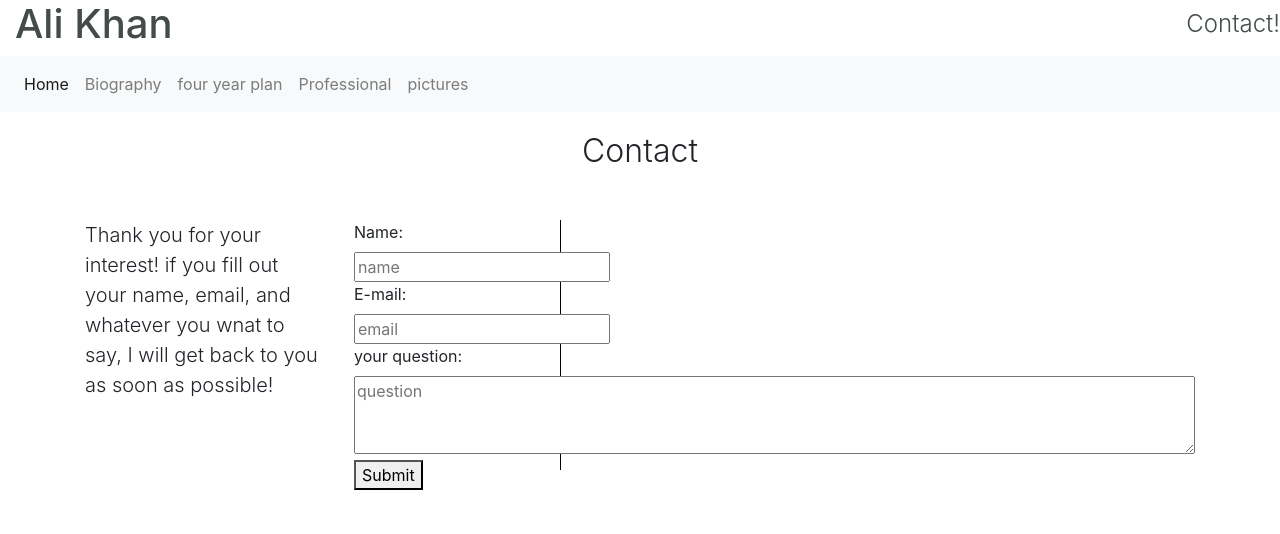
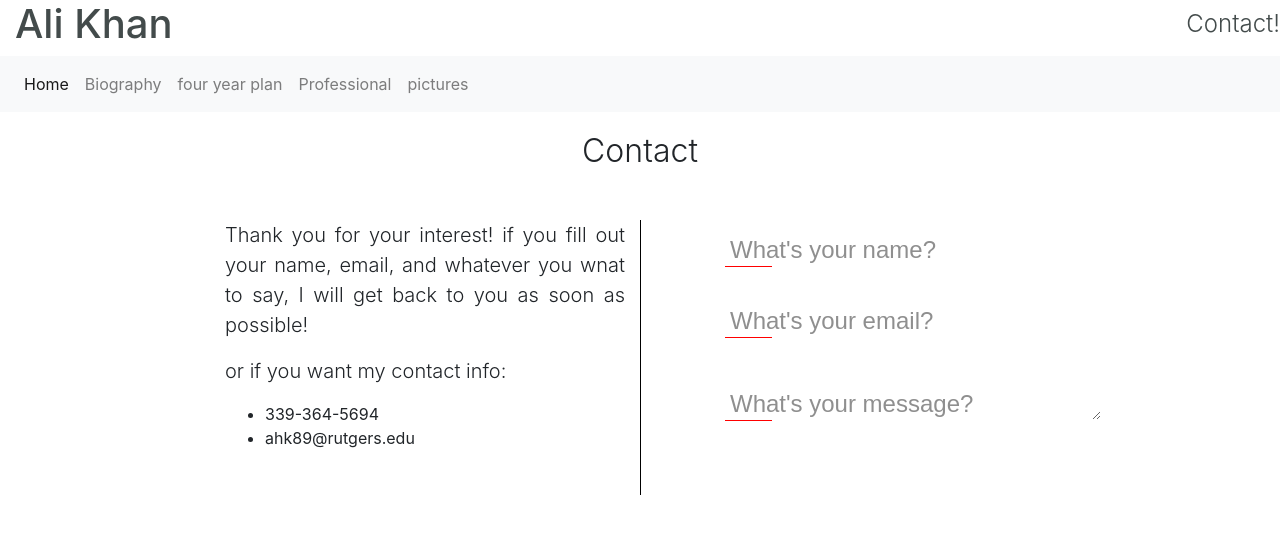
Before and after one commit to akhan2025/project0, a Flask app: page /contact in a window 1280 px wide. Shown: the top 534 px of the page. Run offline with Flask 2, Linux system fonts and the light colour scheme; some libraries are stand-ins or nearby versions.

Commit message:
added animations to the contact page

```diff
--- a/app.py
+++ b/app.py
@@ -10,6 +10,10 @@ def index():
 def four_year():
     return render_template("4year.html")
 
+@app.route("/professional")
+def professional():
+    return render_template("professional.html")
+
 @app.route('/contact')
 def contact():
     return render_template("contact.html")
--- a/templates/contact.html
+++ b/templates/contact.html
@@ -1,31 +1,169 @@
 {% extends "layouts.html" %}
 
 {% block body %}
+<style>
+
+        input,
+        span,
+        label,
+        textarea {
+        font-family: 'Ubuntu', sans-serif;
+        display: block;
+        margin: 10px;
+        padding: 5px;
+        border: none;
+        font-size: 22px;
+        }
+
+        textarea:focus,
+        input:focus {
+        outline: 0;
+        }
+        /* Question */
+
+        input.question,
+        textarea.question {
+        font-size: 24px;
+        font-weight: 300;
+        border-radius: 2px;
+        margin: 0;
+        border: none;
+        width: 80%;
+        background: rgba(0, 0, 0, 0);
+        transition: padding-top 0.2s ease, margin-top 0.2s ease;
+        overflow-x: hidden; /* Hack to make "rows" attribute apply in Firefox. */
+        }
+        /* Underline and Placeholder */
+
+        input.question + label,
+        textarea.question + label {
+        display: block;
+        position: relative;
+        white-space: nowrap;
+        padding: 0;
+        margin: 0;
+        width: 10%;
+        border-top: 1px solid red;
+        -webkit-transition: width 0.4s ease;
+        transition: width 0.4s ease;
+        height: 0px;
+        }
+
+        input.question:focus + label,
+        textarea.question:focus + label {
+        width: 80%;
+        }
+
+        input.question:focus,
+        input.question:valid {
+        padding-top: 35px;
+        }
+
+        textarea.question:valid,
+        textarea.question:focus {
+        margin-top: 35px;
+        }
+
+        input.question:focus + label > span,
+        input.question:valid + label > span {
+        top: -60px;
+        font-size: 12px;
+        color: #333;
+        }
+
+        textarea.question:focus + label > span,
+        textarea.question:valid + label > span {
+        top: -110px;
+        font-size: 22px;
+        color: #333;
+        }
+
+        input.question:valid + label,
+        textarea.question:valid + label {
+        border-color: green;
+        }
+
+        input.question:invalid,
+        textarea.question:invalid {
+        box-shadow: none;
+        }
+
+        input.question + label > span,
+        textarea.question + label > span {
+        font-weight: 300;
+        margin: 0;
+        position: absolute;
+        color: #8F8F8F;
+        font-size: 24px;
+        top: -40px;
+        left: 0px;
+        z-index: -1;
+        -webkit-transition: top 0.2s ease, font-size 0.2s ease, color 0.2s ease;
+        transition: top 0.2s ease, font-size 0.2s ease, color 0.2s ease;
+        }
+
+        input[type="submit"] {
+        -webkit-transition: opacity 0.2s ease, background 0.2s ease;
+        transition: opacity 0.2s ease, background 0.2s ease;
+        display: block;
+        opacity: 0;
+        margin: 10px 0 0 0;
+        padding: 10px;
+        cursor: pointer;
+        }
+
+        input[type="submit"]:hover {
+        background: #EEE;
+        }
+
+        input[type="submit"]:active {
+        background: #999;
+        }
+
+        input.question:valid ~ input[type="submit"], textarea.question:valid ~ input[type="submit"] {
+        -webkit-animation: appear 1s forwards;
+        animation: appear 1s forwards;
+        }
+
+        input.question:invalid ~ input[type="submit"], textarea.question:invalid ~ input[type="submit"] {
+        display: none;
+        }
+
+        @-webkit-keyframes appear {
+        100% {
+            opacity: 1;
+        }
+        }
+
+        @keyframes appear {
+        100% {
+            opacity: 1;
+        }
+        }
+</style>
 
     <div class ="container">
         <h2 style="margin-top: 20px;" class="text-center font-weight-light">Contact</h2>
-        <div style="margin-top: 50px;" class = "row">
+        <div style="margin-top: 50px; margin-left: 125px;" class = "row">
             <div class="col">
-                <p class="lead">Thank you for your interest! if you fill out your name, email, and whatever you wnat to say, I will get back to you as soon as possible!</p>
+                <p class="text-justify lead" style="width: 400px;">Thank you for your interest! if you fill out your name, email, and whatever you wnat to say, I will get back to you as soon as possible!</p>
+                <p class="text-left lead" style="width: 400px;"> or if you want my contact info:</p>
+                <ul>
+                    <li>339-364-5694</li>
+                    <li>ahk89@rutgers.edu</li>
+                </ul>
             </div>
             <div class="vl"></div>
-            <div class="col">
+            <div class="col justify-content-center">
                 <form action="{{url_for('thank_you')}}" method="POST">
-                    <div>
-                        <label for="name">Name:</label><br>
-                        <input name="name" type="text" placeholder="name">
-                    </div>
-                    <div>
-                        <label for="email">E-mail:</label><br>
-                        <input name="email" type="email" placeholder="email">
-                    </div>
-                    <div>
-                        <label>your question:</label>
-                        <textarea id = "myTextArea" rows = "3" cols = "80" placeholder="question"></textarea>
-                    </div>
-                    <div>
-                        <button>Submit</button>
-                    </div>
+                    <input type="text" name="name" class="question" id="nme" required autocomplete="off" />
+                    <label for="nme"><span>What's your name?</span></label>
+                    <br>
+                    <input type="text" name="email" class="question" id="nme" required autocomplete="off"></textarea>
+                    <label for="msg"><span>What's your email?</span></label>
+                    <textarea name="message" rows="2" class="question" id="msg" required autocomplete="off"></textarea>
+                    <label for="msg"><span>What's your message?</span></label>
+                    <input type="submit" value="Submit!" />
                 </form>
             </div>
         </div>
--- a/templates/layouts.html
+++ b/templates/layouts.html
@@ -12,10 +12,10 @@
 
         .vl {
             border-left: 1px solid black;
-            height: 250px;
+            height: 275px;
             position: absolute;
             left: 50%;
-            margin-left: -80px;
+            margin-left: 0px;
             top: 220px;
         }
 
@@ -47,7 +47,7 @@
                   <a class="nav-link" href="{{url_for('four_year')}}">four year plan</a>
                 </li>
                 <li class="nav-item">
-                    <a class="nav-link" href="Professional.html">Professional</a>
+                    <a class="nav-link" href="{{url_for('professional')}}">Professional</a>
                   </li>
                 <li class="nav-item">
                     <a class = "nav-link" href="pictures.html">pictures</a>
--- /dev/null
+++ b/templates/professional.html
@@ -0,0 +1,4 @@
+{% extends "layouts.html" %}
+
+{%block body%}
+{% endblock %}
```
